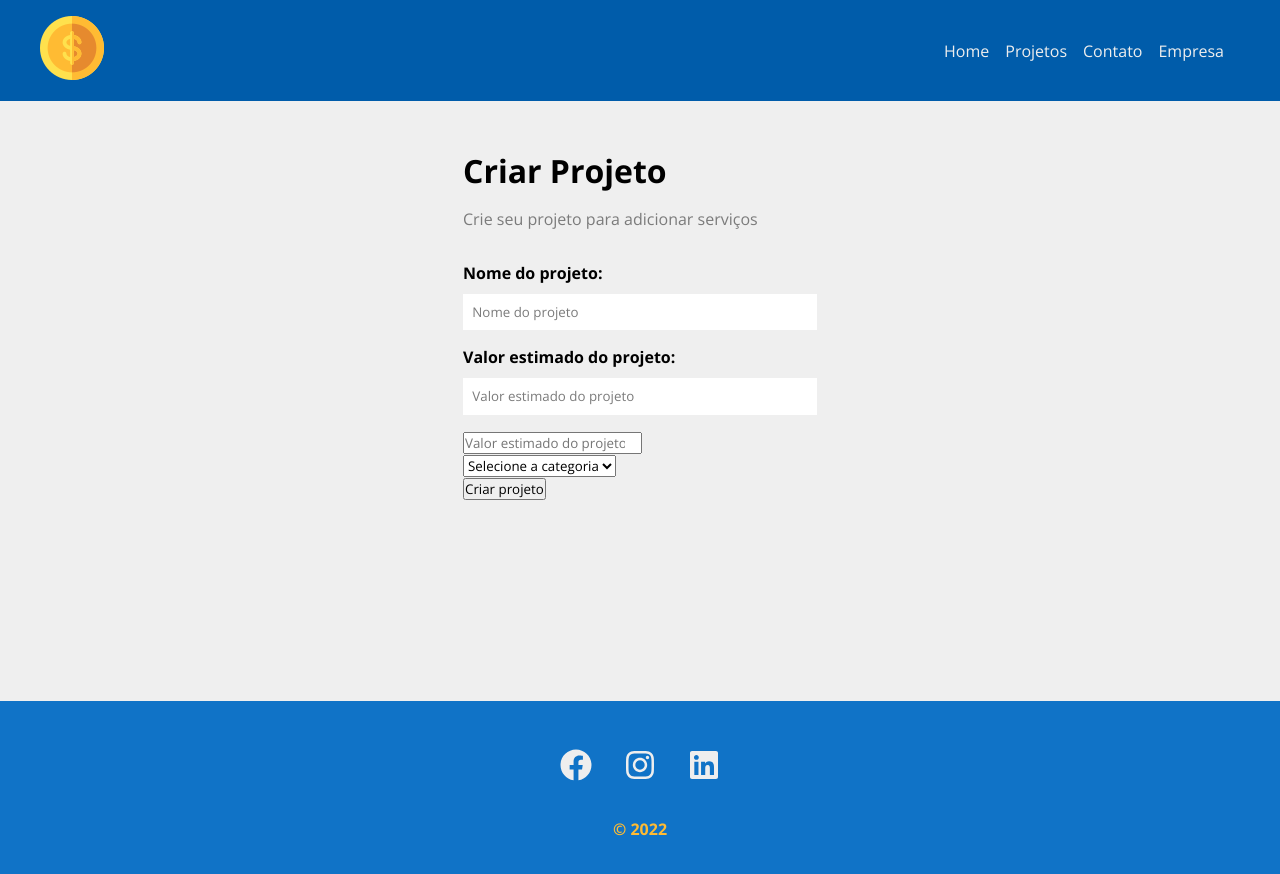
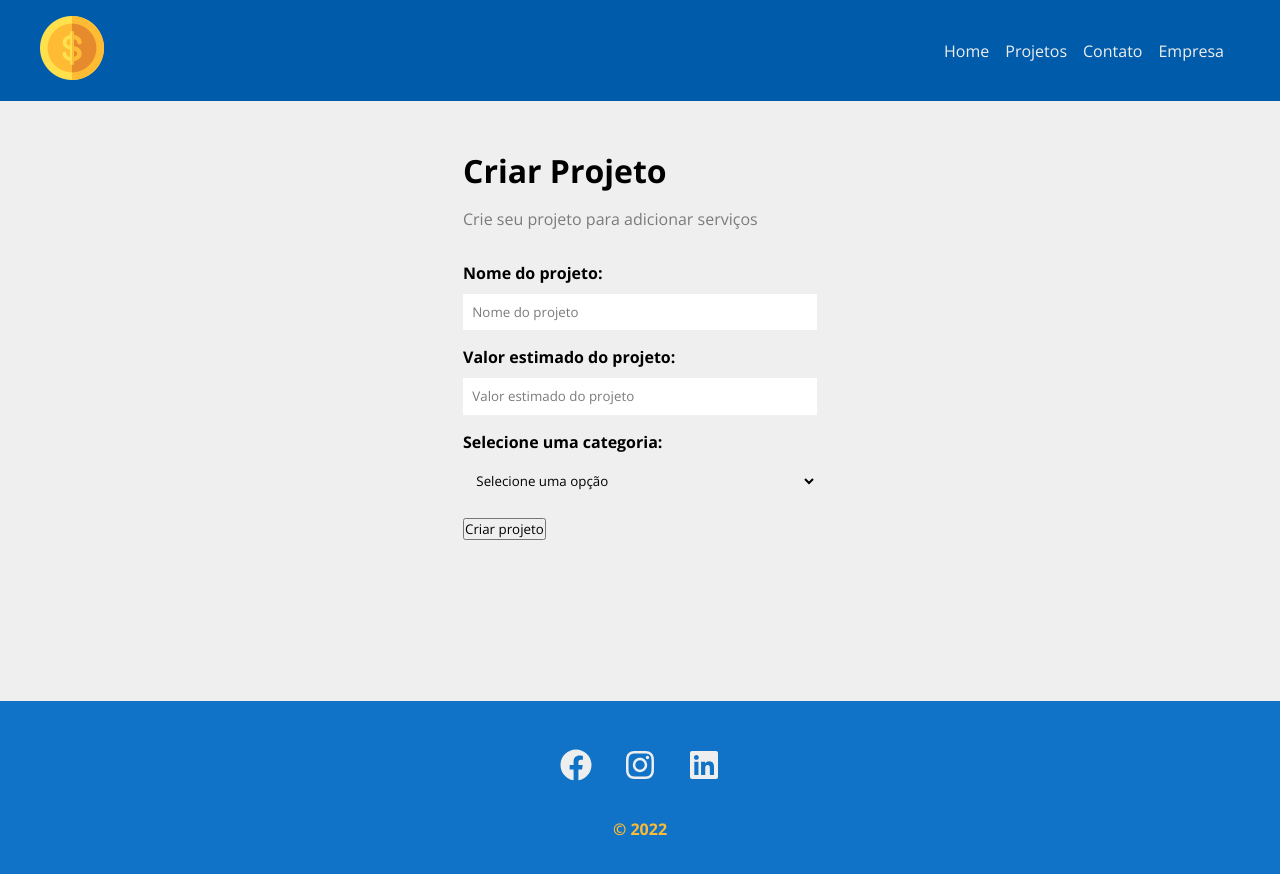
Before and after one commit to allangadelha/my-manager, a React (Create React App) app: page /newproject in a window 1280 px wide. Shown: the top 874 px of the page. Built offline with nearby package versions, Linux system fonts and the light colour scheme.

Commit message:
Creating component Select

```diff
--- a/src/components/form/Input.js
+++ b/src/components/form/Input.js
@@ -1,6 +1,6 @@
 import styles from './Input.module.css';
 
-function Input({ type, text, name, placeholder,  value }) {
+function Input({ type, text, name, placeholder, handleOnChange, value }) {
 
     return (
         <div className={styles.form_control}>
@@ -10,7 +10,7 @@
                 name={name}
                 id={name}
                 placeholder={placeholder}
-                // onChange={handleOnChange}
+                onChange={handleOnChange}
                 value={value}
             />
         </div>
--- /dev/null
+++ b/src/components/form/Select.js
@@ -0,0 +1,15 @@
+import styles from './Select.module.css';
+
+function Select({ text, name, options, handleOnChange, value }) {
+
+    return (
+        <div className={styles.form_control}>
+            <label htmlFor={name}>{text}:</label>
+            <select name={name} id={name}>
+                <option>Selecione uma opção</option>
+            </select>
+        </div>
+    )
+}
+
+export default Select;
--- /dev/null
+++ b/src/components/form/Select.module.css
@@ -0,0 +1,16 @@
+.form_control {
+    display: flex;
+    flex-direction: column;
+    margin-bottom: 1em;
+}
+
+.form_control label {
+    margin-bottom: .6em;
+    font-weight: bold;
+}
+
+.form_control select {
+    border: none;
+    border-radius: 0;
+    padding: .7em;
+}
--- a/src/components/project/ProjectForm.js
+++ b/src/components/project/ProjectForm.js
@@ -1,4 +1,5 @@
 import Input from '../form/Input';
+import Select from '../form/Select';
 import styles from './ProjectForm.module.css';
 
 function ProjectForm() {
@@ -10,27 +11,19 @@
                 <Input
                     type="text"
                     name="name"
-                    id="name"
                     text="Nome do projeto"
                     placeholder="Nome do projeto"
-                    value=""
                 />
                 <Input
                     type="number"
                     name="valueProject"
-                    id="valueProject"
                     text="Valor estimado do projeto"
                     placeholder="Valor estimado do projeto"
-                    value=""
                 />
-                <div>
-                    <input type="number" placeholder="Valor estimado do projeto" />
-                </div>
-                <div>
-                    <select name="category_id">
-                        <option desabled selected>Selecione a categoria</option>
-                    </select>
-                </div>
+                <Select
+                    name="category_id"
+                    text="Selecione uma categoria"
+                />
                 <div>
                     <input type="submit" value="Criar projeto" />
                 </div>
```
